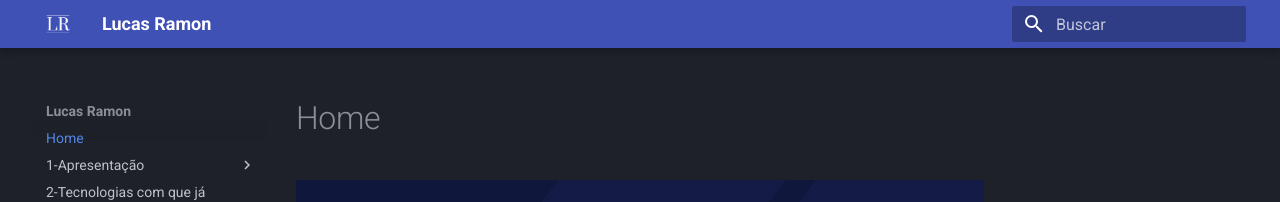
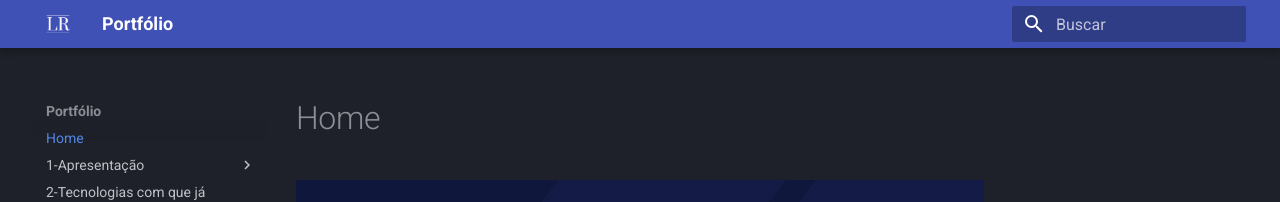
Before and after one commit to lramon2001/lramon2001.github.io, an MkDocs documentation site: the page built from docs/index.md, in a window 1280 px wide. Shown: the top 202 px of the page. Built offline with MkDocs 1.6.1 and Material for MkDocs 9.7.7, drawn with Linux system fonts in a browser that asks for light colours.

Commit message:
Update mkdocs.yml

```diff
--- a/mkdocs.yml
+++ b/mkdocs.yml
@@ -1,4 +1,4 @@
-site_name: Lucas Ramon
+site_name: Portfólio
 
 theme:
   name: material
```
